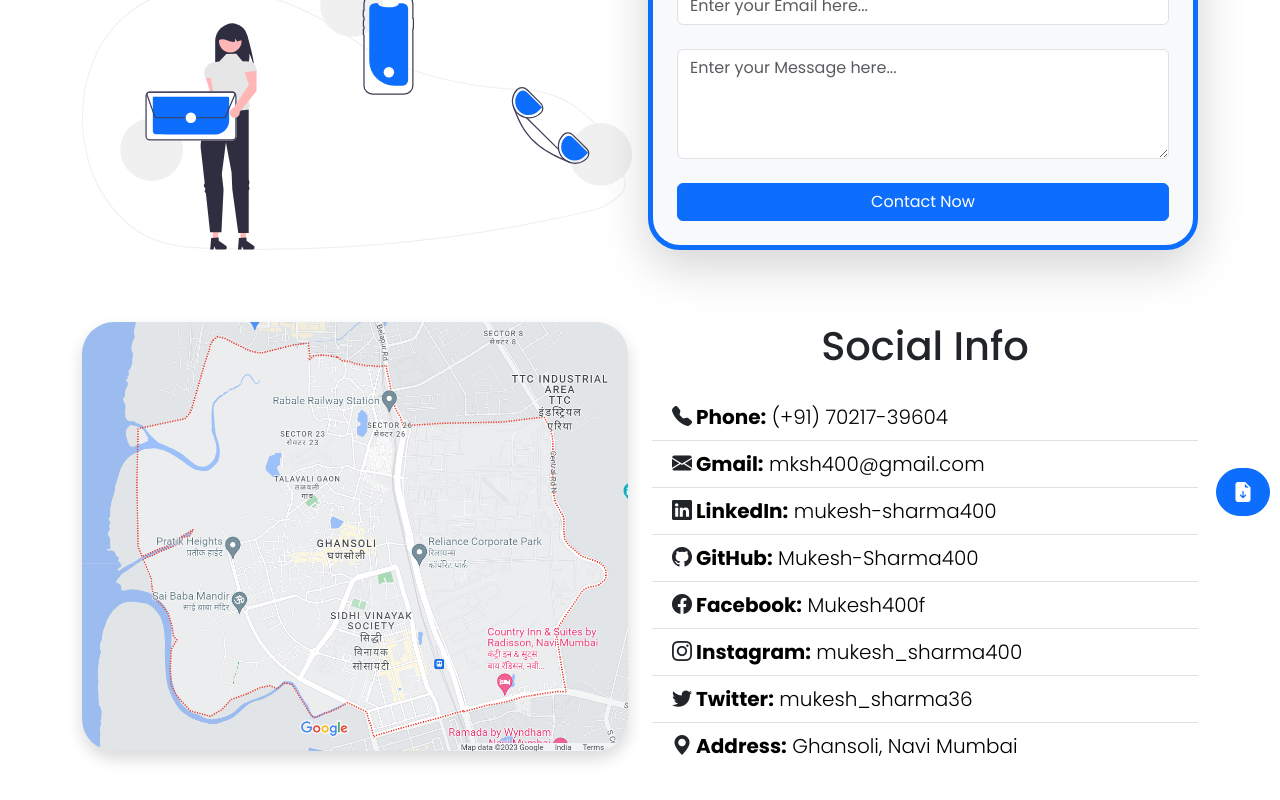
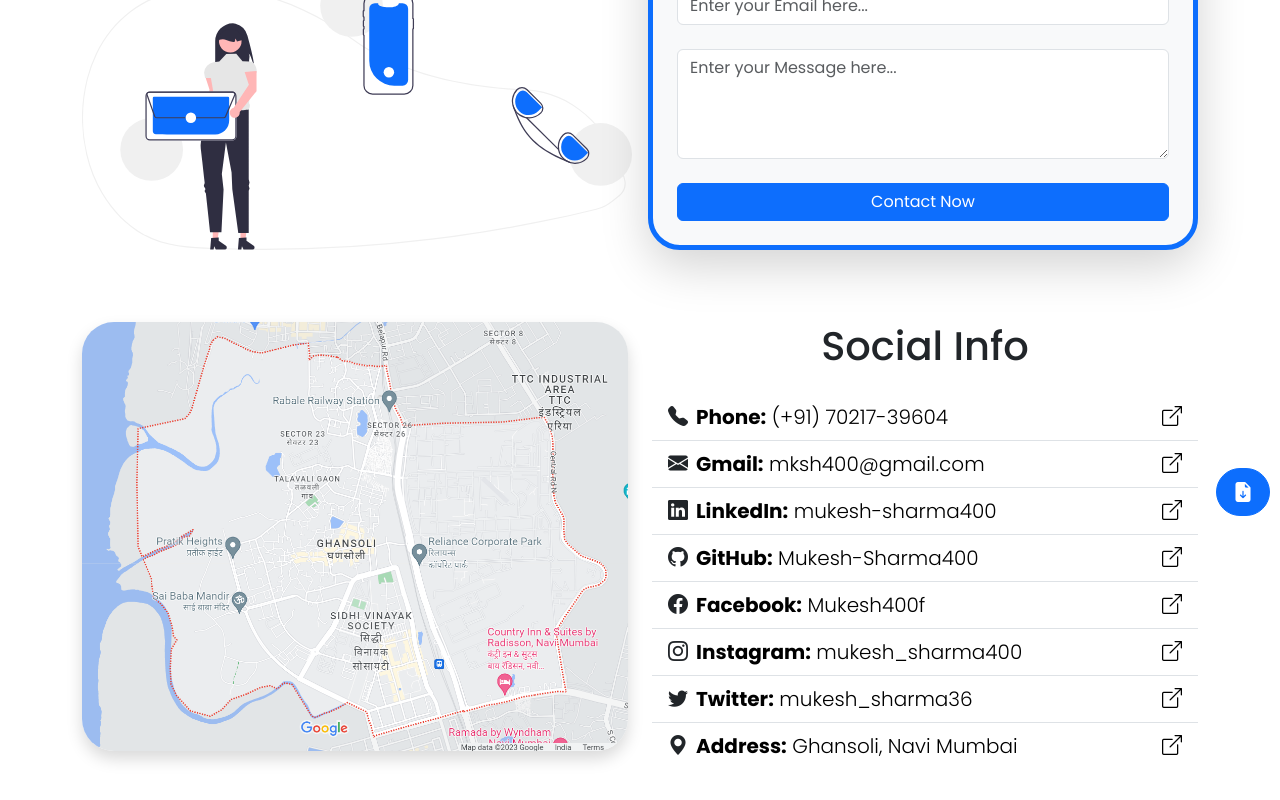
Before and after one commit to Mukesh-Sharma400/Portfolio, a React (Create React App) app: page /contact in a window 1280 px wide. Shown: the part 274-1074 px from the top of the page. Built offline with nearby package versions, Linux system fonts and the light colour scheme.

Commit message:
minor changes

```diff
--- a/src/pages/Contact.js
+++ b/src/pages/Contact.js
@@ -109,8 +109,11 @@ const Contact = () => {
                     target="_blank"
                     rel="noopener noreferrer"
                   >
-                    <i className="bi bi-telephone-fill text-dark mx-1"></i>
-                    <span className="fw-bold">Phone:</span> (+91) 70217-39604
+                    <i className="bi bi-telephone-fill text-dark me-2"></i>
+                    <span className="fw-bold">Phone:</span> (+91) 70217-39604{" "}
+                    <span className="float-end">
+                      <i class="bi bi-box-arrow-up-right"></i>
+                    </span>
                   </a>
                 </li>
                 <li className="list-group-item">
@@ -120,8 +123,11 @@ const Contact = () => {
                     target="_blank"
                     rel="noopener noreferrer"
                   >
-                    <i className="bi bi-envelope-fill text-dark mx-1"></i>
+                    <i className="bi bi-envelope-fill text-dark me-2"></i>
                     <span className="fw-bold">Gmail:</span> mksh400@gmail.com
+                    <span className="float-end">
+                      <i class="bi bi-box-arrow-up-right"></i>
+                    </span>
                   </a>
                 </li>
                 <li className="list-group-item">
@@ -131,8 +137,11 @@ const Contact = () => {
                     target="_blank"
                     rel="noopener noreferrer"
                   >
-                    <i className="bi bi-linkedin text-dark mx-1"></i>
+                    <i className="bi bi-linkedin text-dark me-2"></i>
                     <span className="fw-bold">LinkedIn:</span> mukesh-sharma400
+                    <span className="float-end">
+                      <i class="bi bi-box-arrow-up-right"></i>
+                    </span>
                   </a>
                 </li>
                 <li className="list-group-item">
@@ -142,8 +151,11 @@ const Contact = () => {
                     target="_blank"
                     rel="noopener noreferrer"
                   >
-                    <i className="bi bi-github text-dark mx-1"></i>
+                    <i className="bi bi-github text-dark me-2"></i>
                     <span className="fw-bold">GitHub:</span> Mukesh-Sharma400
+                    <span className="float-end">
+                      <i class="bi bi-box-arrow-up-right"></i>
+                    </span>
                   </a>
                 </li>
                 <li className="list-group-item">
@@ -153,8 +165,11 @@ const Contact = () => {
                     target="_blank"
                     rel="noopener noreferrer"
                   >
-                    <i className="bi bi-facebook text-dark mx-1"></i>
+                    <i className="bi bi-facebook text-dark me-2"></i>
                     <span className="fw-bold">Facebook:</span> Mukesh400f
+                    <span className="float-end">
+                      <i class="bi bi-box-arrow-up-right"></i>
+                    </span>
                   </a>
                 </li>
                 <li className="list-group-item">
@@ -164,8 +179,11 @@ const Contact = () => {
                     target="_blank"
                     rel="noopener noreferrer"
                   >
-                    <i className="bi bi-instagram text-dark mx-1"></i>
+                    <i className="bi bi-instagram text-dark me-2"></i>
                     <span className="fw-bold">Instagram:</span> mukesh_sharma400
+                    <span className="float-end">
+                      <i class="bi bi-box-arrow-up-right"></i>
+                    </span>
                   </a>
                 </li>
                 <li className="list-group-item">
@@ -175,8 +193,11 @@ const Contact = () => {
                     target="_blank"
                     rel="noopener noreferrer"
                   >
-                    <i className="bi bi-twitter text-dark mx-1"></i>
+                    <i className="bi bi-twitter text-dark me-2"></i>
                     <span className="fw-bold">Twitter:</span> mukesh_sharma36
+                    <span className="float-end">
+                      <i class="bi bi-box-arrow-up-right"></i>
+                    </span>
                   </a>
                 </li>
                 <li className="list-group-item">
@@ -186,9 +207,12 @@ const Contact = () => {
                     target="_blank"
                     rel="noopener noreferrer"
                   >
-                    <i className="bi bi-geo-alt-fill text-dark mx-1"></i>
+                    <i className="bi bi-geo-alt-fill text-dark me-2"></i>
                     <span className="fw-bold">Address:</span> Ghansoli, Navi
-                    Mumbai
+                    Mumbai{" "}
+                    <span className="float-end">
+                      <i class="bi bi-box-arrow-up-right"></i>
+                    </span>
                   </a>
                 </li>
               </ul>
```
